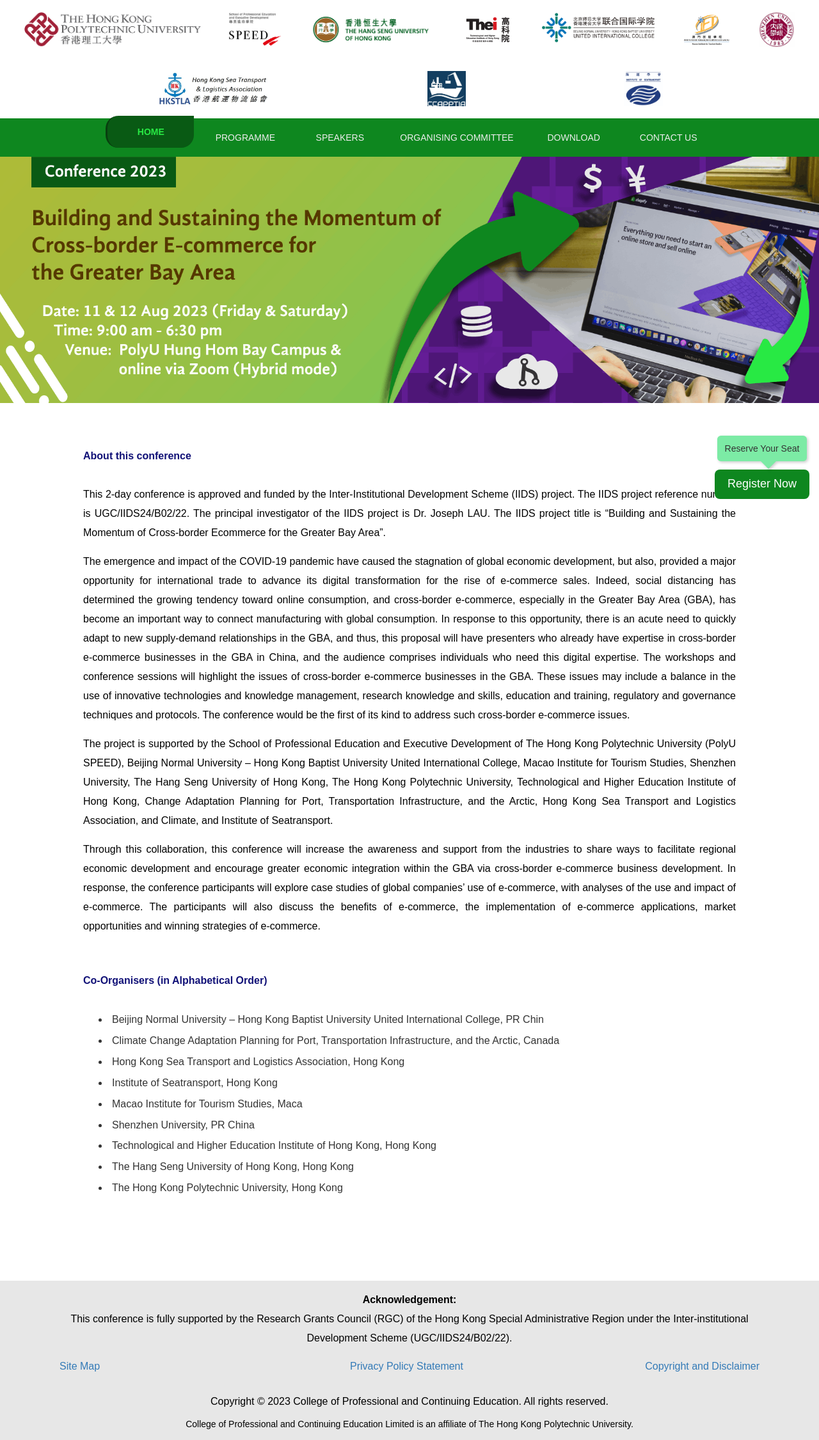
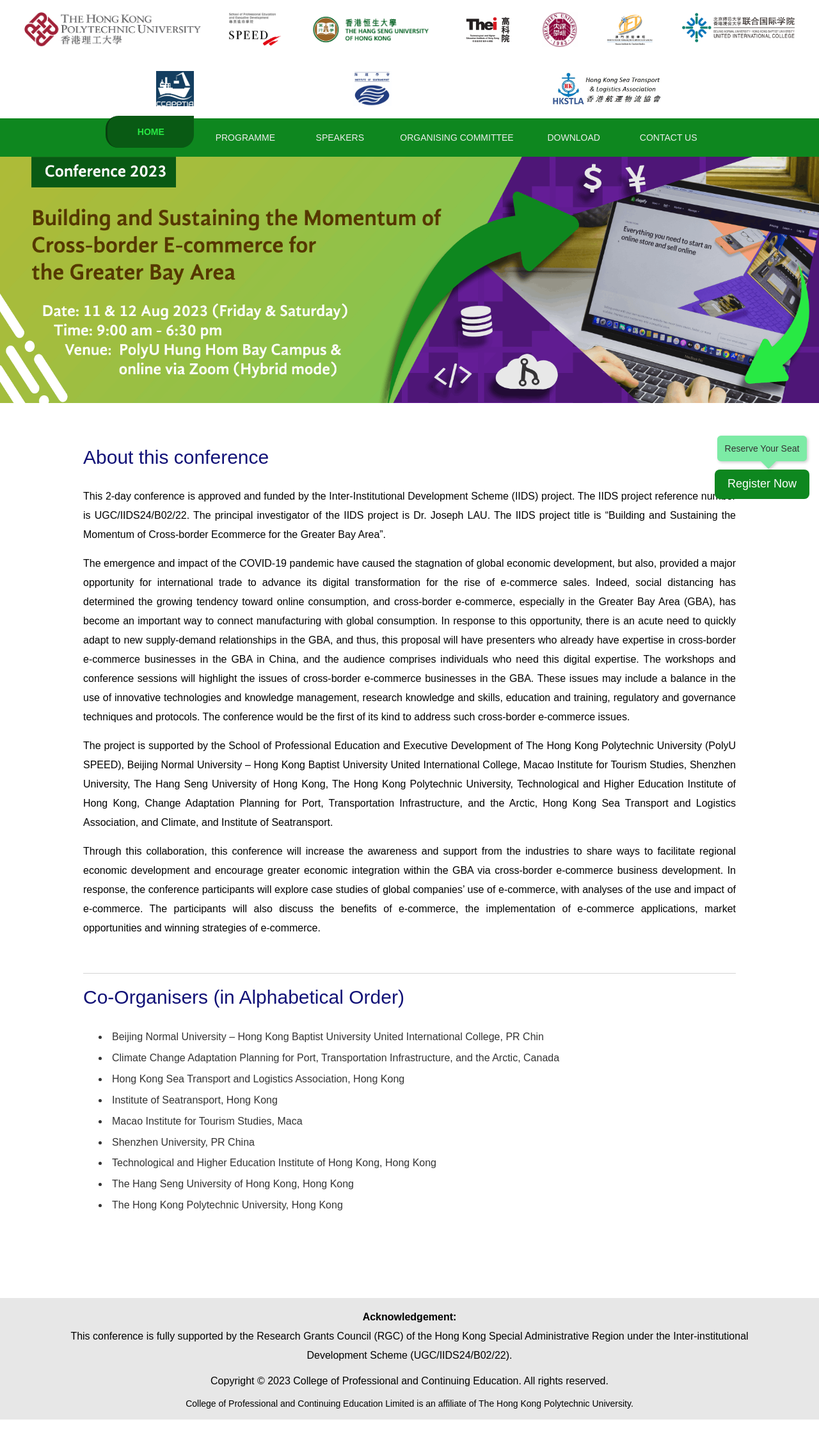
Before and after one commit to billyng1994/cprconf2023, a PHP site: page / in a window 1280 px wide. Shown: the whole page at 64% size. After the commit the page ends 2219 px from the top, so only its background shows below. Run offline with PHP 8.4, Linux system fonts and the light colour scheme; some libraries are stand-ins or nearby versions.

Commit message:
v 4.0.1
- update download page
- update site logo

```diff
--- a/cprconf2023/call_for_paper.php
+++ b/cprconf2023/call_for_paper.php
@@ -8,7 +8,7 @@
 	<!-- The above 3 meta tags *must* come first in the head; any other head content must come *after* these tags -->
 	<meta name="description" content="">
 	<meta name="author" content="">
-	<link rel="icon" href="images/cpr_smaller.jpg">
+	<link rel="icon" href="images/polypng.png">
 	<title>Call for paper - CPCECPR Conference 2023</title>
 	<!-- Font Aewsome CSS -->
 	<link href="http://cdnjs.cloudflare.com/ajax/libs/font-awesome/4.6.3/css/font-awesome.min.css" rel="stylesheet">
@@ -52,6 +52,7 @@
             ) are jointly organizing a conference themed ‘Building and Sustaining the Momentum of Cross-border e-commerce for the Greater Bay Area’ to be held in Hong Kong on 11-12 August 2023 (Fri and Sat). In this conference, researchers and industry leaders will explore future plans and actions to cope with the new generation after the Covid-19 pandemic. This conference will attract academic, governmental, and industrial participants from all over the world with innovations and fresh partnerships. We warmly invite you to submit your abstracts and/or papers and participate in this enlightening conference.
             </p>
             <br />
+			<hr>
             <h2 style="color: #111177;">Submission & Topics</h2>
             <br />
             <p style="text-align: justify;color: #000000;">We are looking for papers focusing on the following topics related to e-commerce and Greater Bay Area business model, but not limited to:
@@ -80,6 +81,7 @@
             <p style="text-align: justify;color: #000000;"><b>The templates preparing for the abstract and full paper can be found on the website (Download section).</b>
             </p>
             <br />
+			<hr>
             <h2 style="color: #111177;">Key Dates</h2>
             <br />
 			<table class="table table-striped" style="max-width:600px">
@@ -117,6 +119,7 @@
             <p style="text-align: justify;color: #000000;"><span>Final papers will be considered for selection into the Conference Recommended </span><a href="https://www.mdpi.com/journal/economies/special_issues/079N5618N9" target="_blank">Journal Special Issue</a></p>
 			<br />
             <br />
+			<hr>
             <img src="images/economies_Logo.jpg" style="width:70%" />
             <h2 style="color: #111177;">Economies - E-Commerce and E-Supply Chain Management</h2>
             <br/>
--- a/cprconf2023/components/footer.php
+++ b/cprconf2023/components/footer.php
@@ -8,14 +8,14 @@
                         <p><strong>Acknowledgement:</strong><br />This conference is fully supported by the Research Grants Council (RGC) of the Hong Kong Special Administrative Region under the Inter-institutional Development Scheme (UGC/IIDS24/B02/22).
                         </p>
                     </div>
-                    <table class="table">
+                    <!-- <table class="table">
                     <tr>
                         <td style="border: none !important; text-align: left"><a href="sitemap.html">Site Map</a></td>
                         <td style="border: none !important; text-align: right"><a href="privacy-policy-statement.html">Privacy
                             Policy Statement</a></td>
                         <td style="border: none !important; text-align: right"><a href="copyright-and-disclaimer.html">Copyright
                             and Disclaimer</a></td>
-                    </tr>
+                    </tr> -->
                     </table>
                     <p>Copyright &copy; 2023 College of Professional and Continuing Education. All rights reserved.</p>
                     College of Professional and Continuing Education Limited is an affiliate of The Hong Kong Polytechnic University.
--- a/cprconf2023/components/header.php
+++ b/cprconf2023/components/header.php
@@ -8,12 +8,12 @@
                 <img src="images/speed.jpg" class="img-responsive logo" alt="speed">
                 <img src="images/HSUHK_Logo.jpg" class="img-responsive logo" alt="HSUHK">
                 <img src="images/THEi_Logo.png" class="img-responsive logo" alt="THEi">
+                <img src="images/SZU_Logo.jpeg" class="img-responsive logo" alt="SZU">
+                <img src="images/IFTM_CI_Logo.jpg" class="img-responsive logo" alt="IFTM_CI">
                 <img src="images/UIC-logo.jpg" class="img-responsive logo" alt="UIC">
-                <img src="images/IFTM_CI_Logo.jpg" class="img-responsive logo" alt="IFTM_CI">
-                <img src="images/SZU_Logo.jpeg" class="img-responsive logo" alt="SZU">
-                <img src="images/HKSTLA_Logo.png" class="img-responsive logo" alt="HKSTLA">
                 <img src="images/CCAPPTIA_Logo.jpeg" class="img-responsive logo" alt="CCAPPTIA">
                 <img src="images/IOS_Logo.jpg" class="img-responsive logo" alt="IOS">
+                <img src="images/HKSTLA_Logo.png" class="img-responsive logo" alt="HKSTLA">
                 </div>
             </div>
 
--- a/cprconf2023/contact_us.php
+++ b/cprconf2023/contact_us.php
@@ -8,7 +8,7 @@
   <!-- The above 3 meta tags *must* come first in the head; any other head content must come *after* these tags -->
   <meta name="description" content="">
   <meta name="author" content="">
-  <link rel="icon" href="images/cpr_smaller.jpg">
+  <link rel="icon" href="images/polypng.png">
   <title>Contact Us - CPCECPR Conference 2023</title>
   <!-- Font Aewsome CSS -->
   <link href="http://cdnjs.cloudflare.com/ajax/libs/font-awesome/4.6.3/css/font-awesome.min.css" rel="stylesheet">
--- a/cprconf2023/css/main-override.css
+++ b/cprconf2023/css/main-override.css
@@ -254,7 +254,8 @@ p,b {
 
     .logo {
       max-height: 40px;
-      margin: 1.5%
+      margin: 1.5%;
+      zoom: 70%;
     }
   }
 
--- a/cprconf2023/index.php
+++ b/cprconf2023/index.php
@@ -7,7 +7,7 @@
 	<!-- The above 3 meta tags *must* come first in the head; any other head content must come *after* these tags -->
 	<meta name="description" content="">
 	<meta name="author" content="">
-	<link rel="icon" href="images/cpr_smaller.jpg">
+	<link rel="icon" href="images/polypng.png">
 	<title>CPCECPR Conference 2023</title>
 	<!-- Font Aewsome CSS -->
 	<link href="http://cdnjs.cloudflare.com/ajax/libs/font-awesome/4.6.3/css/font-awesome.min.css" rel="stylesheet">
@@ -35,7 +35,7 @@
 	<div class="container">
 		<!-- Main component for a primary marketing message or call to action -->
 		<div class="jumbotron">
-			<h2 style="color: #111177;"><b>About this conference</b></h2>
+			<h2 style="color: #111177;">About this conference</h2>
 			<br />
 			<p style="text-align: justify;color: #000000;">
 				This 2-day conference is approved and funded by the Inter-Institutional Development Scheme (IIDS) project. The IIDS project reference number is UGC/IIDS24/B02/22. The principal investigator of the IIDS project is Dr. Joseph LAU. The IIDS project title is “Building and Sustaining the Momentum of Cross-border Ecommerce for the Greater Bay Area”.
@@ -50,7 +50,8 @@
 				Through this collaboration, this conference will increase the awareness and support from the industries to share ways to facilitate regional economic development and encourage greater economic integration within the GBA via cross-border e-commerce business development. In response, the conference participants will explore case studies of global companies’ use of e-commerce, with analyses of the use and impact of e-commerce. The participants will also discuss the benefits of e-commerce, the implementation of e-commerce applications, market opportunities and winning strategies of e-commerce.
 			</p>
 			<br>
-			<h2 style="color: #111177;"><b>Co-Organisers (in Alphabetical Order)</b></h2>
+			<hr>
+			<h2 style="color: #111177;">Co-Organisers (in Alphabetical Order)</h2>
 			<br />
 			<ul style="font-size:16px">
 				<li>Beijing Normal University – Hong Kong Baptist University United International College, PR Chin</li>
--- a/cprconf2023/organisation.php
+++ b/cprconf2023/organisation.php
@@ -8,7 +8,7 @@
   <!-- The above 3 meta tags *must* come first in the head; any other head content must come *after* these tags -->
   <meta name="description" content="">
   <meta name="author" content="">
-  <link rel="icon" href="images/cpr_smaller.jpg">
+  <link rel="icon" href="images/polypng.png">
   <title>Organisation - CPCECPR Conference 2023</title>
   <!-- Font Aewsome CSS -->
   <link href="http://cdnjs.cloudflare.com/ajax/libs/font-awesome/4.6.3/css/font-awesome.min.css" rel="stylesheet">
--- a/cprconf2023/past_conferences.php
+++ b/cprconf2023/past_conferences.php
@@ -8,7 +8,7 @@
     <!-- The above 3 meta tags *must* come first in the head; any other head content must come *after* these tags -->
     <meta name="description" content="">
     <meta name="author" content="">
-    <link rel="icon" href="images/cpr_smaller.jpg">
+    <link rel="icon" href="images/polypng.png">
     <title>Past Conferences - CPCECPR Conference 2023</title>
     <!-- Font Aewsome CSS -->
     <link href="http://cdnjs.cloudflare.com/ajax/libs/font-awesome/4.6.3/css/font-awesome.min.css" rel="stylesheet">
--- a/cprconf2023/programme_rundown.php
+++ b/cprconf2023/programme_rundown.php
@@ -8,7 +8,7 @@
 	<!-- The above 3 meta tags *must* come first in the head; any other head content must come *after* these tags -->
 	<meta name="description" content="">
 	<meta name="author" content="">
-	<link rel="icon" href="images/cpr_smaller.jpg">
+	<link rel="icon" href="images/polypng.png">
 	<title>Programme - CPCECPR Conference 2023</title>
 	<!-- Font Aewsome CSS -->
 	<link href="http://cdnjs.cloudflare.com/ajax/libs/font-awesome/4.6.3/css/font-awesome.min.css" rel="stylesheet">
--- a/cprconf2023/register.php
+++ b/cprconf2023/register.php
@@ -8,7 +8,7 @@
   <!-- The above 3 meta tags *must* come first in the head; any other head content must come *after* these tags -->
   <meta name="description" content="">
   <meta name="author" content="">
-  <link rel="icon" href="images/cpr_smaller.jpg">
+  <link rel="icon" href="images/polypng.png">
   <title>Registration - CPCECPR Conference 2023</title>
   <!-- Font Aewsome CSS -->
   <link href="http://cdnjs.cloudflare.com/ajax/libs/font-awesome/4.6.3/css/font-awesome.min.css" rel="stylesheet">
--- a/cprconf2023/speakers.php
+++ b/cprconf2023/speakers.php
@@ -8,7 +8,7 @@
 	<!-- The above 3 meta tags *must* come first in the head; any other head content must come *after* these tags -->
 	<meta name="description" content="">
 	<meta name="author" content="">
-	<link rel="icon" href="images/cpr_smaller.jpg">
+	<link rel="icon" href="images/polypng.png">
 	<title>Speakers - CPCECPR Conference 2023</title>
 	<!-- Font Aewsome CSS -->
 	<link href="http://cdnjs.cloudflare.com/ajax/libs/font-awesome/4.6.3/css/font-awesome.min.css" rel="stylesheet">
--- a/cprconf2023/sponsor.php
+++ b/cprconf2023/sponsor.php
@@ -8,7 +8,7 @@
 	<!-- The above 3 meta tags *must* come first in the head; any other head content must come *after* these tags -->
 	<meta name="description" content="">
 	<meta name="author" content="">
-	<link rel="icon" href="images/cpr_smaller.jpg">
+	<link rel="icon" href="images/polypng.png">
 	<title>Sponsor - CPCECPR Conference 2023</title>
 	<!-- Font Aewsome CSS -->
 	<link href="http://cdnjs.cloudflare.com/ajax/libs/font-awesome/4.6.3/css/font-awesome.min.css" rel="stylesheet">
--- a/cprconf2023/submission.php
+++ b/cprconf2023/submission.php
@@ -8,7 +8,7 @@
 	<!-- The above 3 meta tags *must* come first in the head; any other head content must come *after* these tags -->
 	<meta name="description" content="">
 	<meta name="author" content="">
-	<link rel="icon" href="images/cpr_smaller.jpg">
+	<link rel="icon" href="images/polypng.png">
 	<title>Submission - CPCECPR Conference 2023</title>
 	<!-- Font Aewsome CSS -->
 	<link href="http://cdnjs.cloudflare.com/ajax/libs/font-awesome/4.6.3/css/font-awesome.min.css" rel="stylesheet">
@@ -83,6 +83,7 @@
 			<p style="color: #000000;">All submitted papers will be peer-reviewed. Best Paper Awards will be awarded to individuals or teams for outstanding contributions to this field of research. The awards will be announced at the conference, and certificates will be presented to the awardees.</p>
 			<br/>
 			<br/>
+			<hr>
 			<h2 style="color: #111177;">Submission & Topics</h2>
 			<br/>
 			<p style="color: #000000;">We are looking for papers focusing on the following topics related to e-commerce and Greater Bay Area business model, but not limited to:</p>
@@ -105,6 +106,7 @@
 			<p style="color: #000000;"><span>Final papers will be considered for selection into the Conference Recommended </span><a href="https://www.mdpi.com/journal/economies/special_issues/079N5618N9"  target="_blank">Journal Special Issue</a></p>
             <br />
 			<br/>
+			<hr>
 			<img src="images/economies_Logo.jpg" style="width:70%" />
 			<br/>
 			<h2 style="color: #111177;">Economies – E-Commerce and E-Supply Chain Managemen</h2>
--- a/cprconf2023/technical_visit.php
+++ b/cprconf2023/technical_visit.php
@@ -8,7 +8,7 @@
     <!-- The above 3 meta tags *must* come first in the head; any other head content must come *after* these tags -->
     <meta name="description" content="">
     <meta name="author" content="">
-    <link rel="icon" href="images/cpr_smaller.jpg">
+    <link rel="icon" href="images/polypng.png">
     <title>Technical Visit - CPCECPR Conference 2023</title>
     <!-- Font Aewsome CSS -->
     <link href="http://cdnjs.cloudflare.com/ajax/libs/font-awesome/4.6.3/css/font-awesome.min.css" rel="stylesheet">
```
Also changed, not shown: cprconf2023/download.php (+15 -8 lines), cprconf2023/images/downloadbtn.png (added), cprconf2023/images/polypng.png (added), cprconf2023/images/wordfileicon.png (added).
